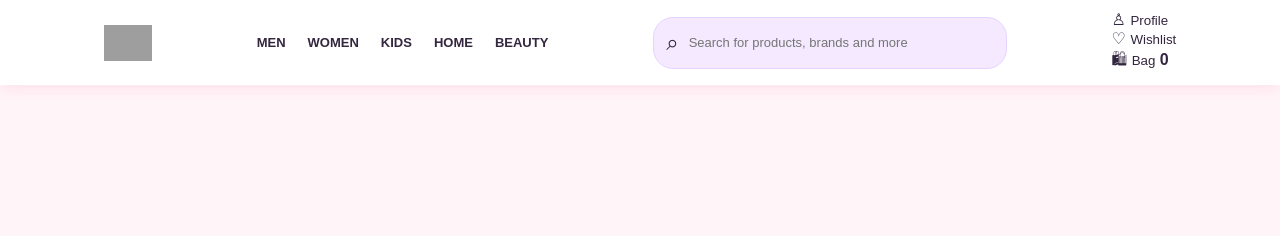
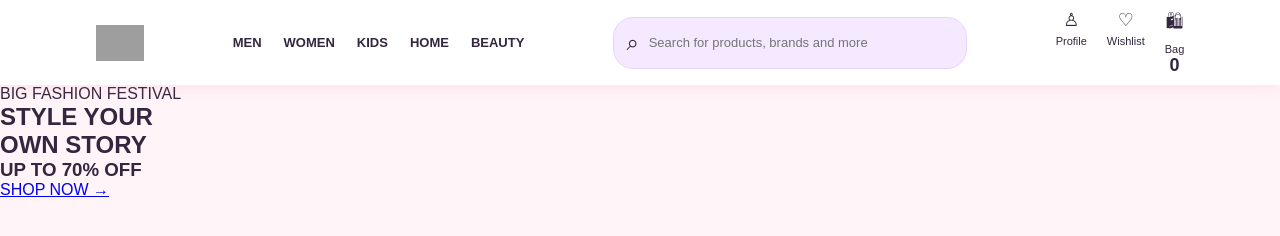
Before and after one commit to dikshamehta2006/Myntra-Clone, a plain HTML site: page index.html in a window 1280 px wide. Drawn offline with Linux system fonts and the light colour scheme; grey boxes are pictures that could not be loaded.

Commit message:
design navigation acition and items along with hero bannner

```diff
--- a/index.html
+++ b/index.html
@@ -45,3 +45,11 @@
             </div>
         </div>
     </header>
+    <section class="hero">
+        <div class="hero-content">
+            <p>BIG FASHION FESTIVAL</p>
+            <h1>STYLE YOUR<br>OWN STORY</h1>
+            <h3>UP TO 70% OFF</h3>
+            <a href="#products" class="shop-btn">SHOP NOW →</a>
+        </div>
+    </section>
--- a/style.css
+++ b/style.css
@@ -78,3 +78,21 @@ body {
     width: 100%;
     font-size: 13px;
 }
+.nav-actions {
+    display: flex;
+    gap: 20px;
+}
+
+.nav-item {
+    display: flex;
+    flex-direction: column;
+    align-items: center;
+    font-size: 18px;
+    position: relative;
+    cursor: pointer;
+}
+
+.nav-item small {
+    font-size: 11px;
+    margin-top: 4px;
+}
```
